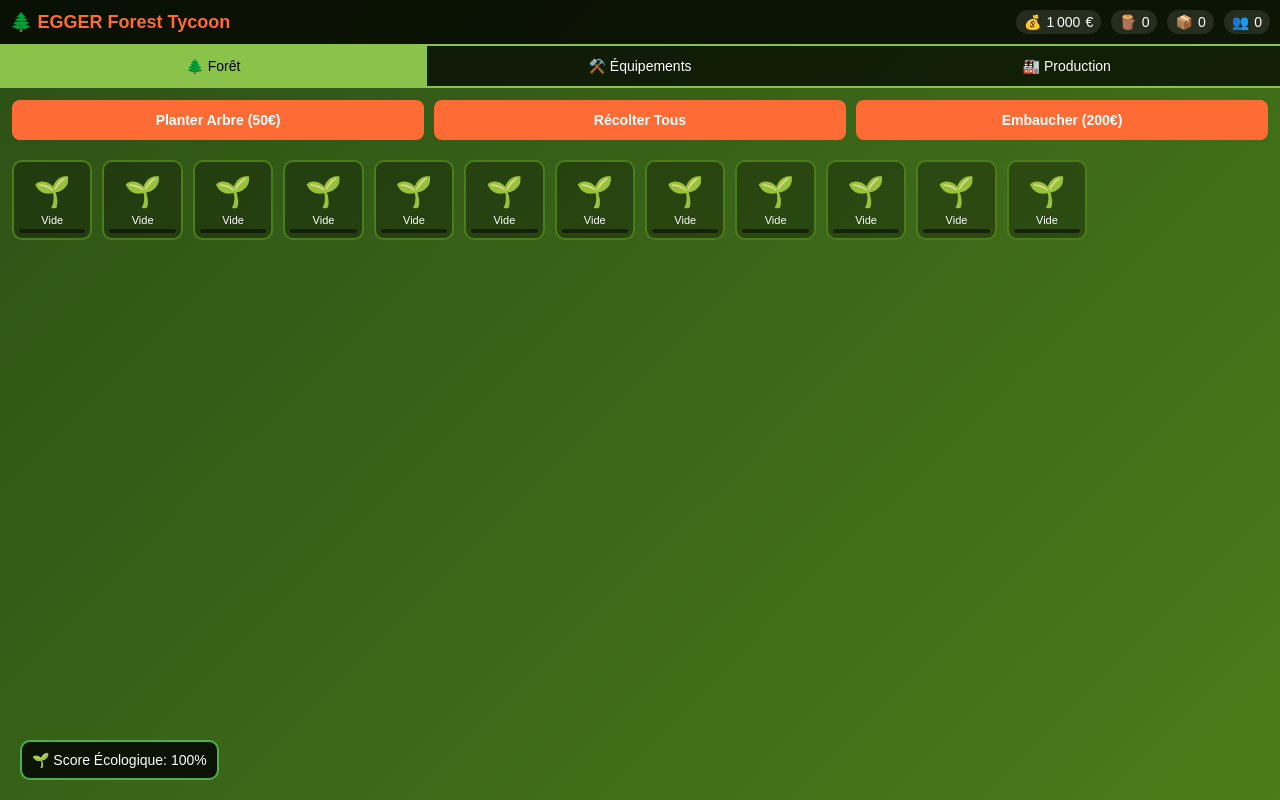
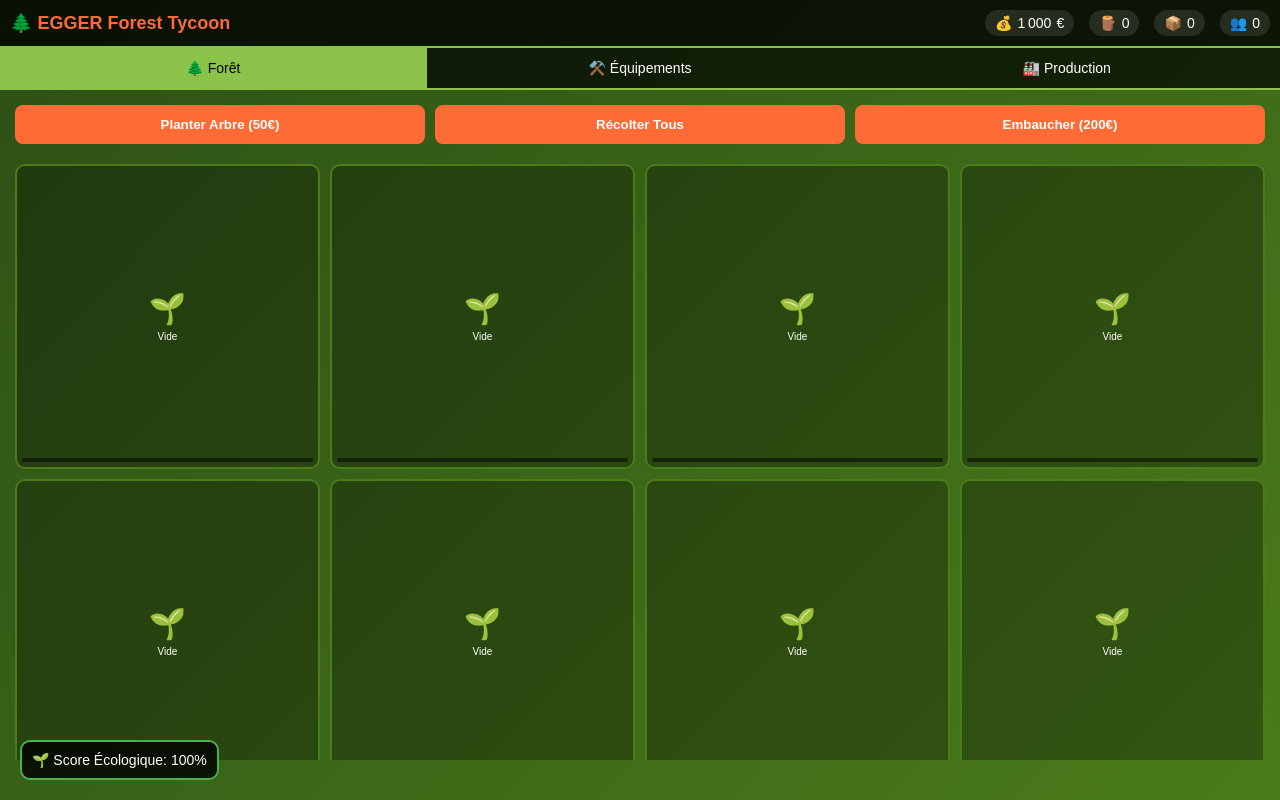
Before and after one commit to loucas40000/EGGER-Jeux, a plain HTML site: page index.html in a window 1280 px wide. Drawn offline with Linux system fonts and the light colour scheme.

Commit message:
Initial commit

```diff
--- a/index.html
+++ b/index.html
@@ -5,202 +5,75 @@
   <meta name="viewport" content="width=device-width, initial-scale=1.0" />
   <title>EGGER Forest Tycoon</title>
   <style>
-    * {
-  margin: 0;
-  padding: 0;
-  box-sizing: border-box;
-  user-select: none;
-}
-html, body {
-  height: 100%;
-  width: 100%;
-}
-body {
-  font-family: 'Arial', sans-serif;
-  background: linear-gradient(135deg, #2d5016, #4a7c1a);
-  color: white;
-  overflow: hidden;
-  height: 100vh;
-  -webkit-tap-highlight-color: transparent;
-}
-.game-container {
-  height: 100vh;
-  display: flex;
-  flex-direction: column;
-}
-.header {
-  background: rgba(0,0,0,0.8);
-  padding: 10px;
-  display: flex;
-  justify-content: space-between;
-  align-items: center;
-  border-bottom: 2px solid #8bc34a;
-}
-.logo {
-  font-weight: bold;
-  color: #ff6b35;
-  font-size: clamp(14px, 4vw, 18px);
-}
-.resources {
-  display: flex;
-  gap: 10px;
-  font-size: clamp(11px, 3vw, 14px);
-  flex-wrap: wrap;
-}
-.resource {
-  background: rgba(255,255,255,0.1);
-  padding: 4px 8px;
-  border-radius: 15px;
-  display: flex;
-  align-items: center;
-  gap: 5px;
-}
-.main-content {
-  flex: 1;
-  position: relative;
-  overflow: hidden;
-}
-.tab-buttons {
-  display: flex;
-  background: rgba(0,0,0,0.7);
-  border-bottom: 2px solid #8bc34a;
-}
-.tab-btn {
-  flex: 1;
-  padding: clamp(8px, 3vw, 12px);
-  background: transparent;
-  border: none;
-  color: white;
-  cursor: pointer;
-  transition: all 0.3s;
-  font-size: clamp(12px, 3.2vw, 14px);
-}
-.tab-btn.active {
-  background: #8bc34a;
-  color: black;
-}
-.tab-content {
-  display: none;
-  height: calc(100vh - 130px);
-  overflow-y: auto;
-  padding: 12px;
-}
+    * { margin: 0; padding: 0; box-sizing: border-box; user-select: none; }
+    body { font-family: 'Arial', sans-serif; background: linear-gradient(135deg, #2d5016, #4a7c1a); color: white; overflow: hidden; height: 100vh; }
+    .game-container { height: 100vh; display: flex; flex-direction: column; }
+    .header { background: rgba(0,0,0,0.8); padding: 10px; display: flex; justify-content: space-between; align-items: center; border-bottom: 2px solid #8bc34a; }
+    .logo { font-weight: bold; color: #ff6b35; font-size: 18px; }
+    .resources { display: flex; gap: 15px; font-size: 14px; }
+    .resource { background: rgba(255,255,255,0.1); padding: 5px 10px; border-radius: 15px; display: flex; align-items: center; gap: 5px; }
+    .main-content { flex: 1; position: relative; overflow: hidden; }
+    .tab-buttons { display: flex; background: rgba(0,0,0,0.7); border-bottom: 2px solid #8bc34a; }
+    .tab-btn { flex: 1; padding: 12px; background: transparent; border: none; color: white; cursor: pointer; transition: all 0.3s; font-size: 14px; }
+    .tab-btn.active { background: #8bc34a; color: black; }
+    .tab-content { display: none; height: calc(100vh - 130px); overflow-y: auto; padding: 15px; }
     .tab-content.active { display: block; }
 
     /* FORÊT */
-.forest-grid {
-  display: grid;
-  grid-template-columns: repeat(auto-fill, minmax(80px, 1fr));
-  gap: 10px;
-  margin-bottom: 20px;
-}
-.tree-slot {
-  aspect-ratio: 1;
-  background: rgba(0,0,0,0.3);
-  border: 2px solid #4a7c1a;
-  border-radius: 10px;
-  display: flex;
-  flex-direction: column;
-  align-items: center;
-  justify-content: center;
-  cursor: pointer;
-  position: relative;
-  transition: all 0.3s;
-}
-.tree-slot:hover {
-  border-color: #8bc34a;
-  background: rgba(139, 195, 74, 0.1);
-}
-.tree {
-  font-size: clamp(22px, 6vw, 30px);
-  margin-bottom: 5px;
-}
-.tree-info {
-  font-size: clamp(9px, 2.5vw, 11px);
-  text-align: center;
-}
-.progress-bar {
-  position: absolute;
-  bottom: 5px;
-  left: 5px;
-  right: 5px;
-  height: 4px;
-  background: rgba(0,0,0,0.5);
-  border-radius: 2px;
-  overflow: hidden;
-}
-.progress-fill {
-  height: 100%;
-  background: #8bc34a;
-  width: 0%;
-  transition: width 0.3s;
-}
-.forest-actions {
-  display: flex;
-  gap: 10px;
-  margin-bottom: 20px;
-  flex-wrap: wrap;
-}
-.action-btn {
-  flex: 1;
-  min-width: 100px;
-  padding: clamp(10px, 3vw, 12px);
-  background: #ff6b35;
-  border: none;
-  border-radius: 8px;
-  color: white;
-  font-weight: bold;
-  cursor: pointer;
-  transition: all 0.3s;
-  font-size: clamp(12px, 3vw, 14px);
-}
+    .forest-grid { display: grid; grid-template-columns: repeat(4, 1fr); gap: 10px; margin-bottom: 20px; }
+    .tree-slot { aspect-ratio: 1; background: rgba(0,0,0,0.3); border: 2px solid #4a7c1a; border-radius: 10px; display: flex; flex-direction: column; align-items: center; justify-content: center; cursor: pointer; position: relative; transition: all 0.3s; }
+    .tree-slot:hover { border-color: #8bc34a; background: rgba(139, 195, 74, 0.1); }
+    .tree { font-size: 30px; margin-bottom: 5px; }
+    .tree-info { font-size: 10px; text-align: center; }
+    .progress-bar { position: absolute; bottom: 5px; left: 5px; right: 5px; height: 4px; background: rgba(0,0,0,0.5); border-radius: 2px; overflow: hidden; }
+    .progress-fill { height: 100%; background: #8bc34a; width: 0%; transition: width 0.3s; }
+    .forest-actions { display: flex; gap: 10px; margin-bottom: 20px; }
+    .action-btn { flex: 1; padding: 12px; background: #ff6b35; border: none; border-radius: 8px; color: white; font-weight: bold; cursor: pointer; transition: all 0.3s; }
     .action-btn:hover { background: #e55a2b; transform: translateY(-2px); }
     .action-btn:disabled { background: #666; cursor: not-allowed; transform: none; }
 
     /* ÉQUIPEMENTS */
     .equipment-categories { display: grid; gap: 15px; }
     .equipment-category { background: rgba(0,0,0,0.4); border-radius: 10px; padding: 15px; border: 2px solid #4a7c1a; }
-.category-title { font-size: clamp(16px, 4vw, 18px); color: #ff6b35; margin-bottom: 10px; display: flex; align-items: center; gap: 10px; }
+    .category-title { font-size: 18px; color: #ff6b35; margin-bottom: 10px; display: flex; align-items: center; gap: 10px; }
     .equipment-list { display: grid; gap: 10px; }
-.equipment-item { background: rgba(255,255,255,0.1); border-radius: 8px; padding: 10px; display: flex; justify-content: space-between; align-items: center; border-left: 4px solid #8bc34a; flex-wrap: wrap; gap: 8px; }
+    .equipment-item { background: rgba(255,255,255,0.1); border-radius: 8px; padding: 10px; display: flex; justify-content: space-between; align-items: center; border-left: 4px solid #8bc34a; }
     .equipment-item.locked { opacity: 0.5; border-left-color: #666; }
-.equipment-info { flex: 1; min-width: 140px; }
-.equipment-name { font-weight: bold; margin-bottom: 2px; font-size: clamp(13px, 3.5vw, 15px); }
-.equipment-desc { font-size: clamp(11px, 3vw, 12px); color: #ccc; }
-.buy-btn { padding: 8px 12px; background: #8bc34a; border: none; border-radius: 5px; color: black; font-weight: bold; cursor: pointer; transition: all 0.3s; font-size: clamp(12px, 3.2vw, 14px); }
+    .equipment-info { flex: 1; }
+    .equipment-name { font-weight: bold; margin-bottom: 2px; }
+    .equipment-desc { font-size: 12px; color: #ccc; }
+    .buy-btn { padding: 8px 15px; background: #8bc34a; border: none; border-radius: 5px; color: black; font-weight: bold; cursor: pointer; transition: all 0.3s; }
     .buy-btn:hover { background: #7cb342; }
     .buy-btn:disabled { background: #666; color: #999; cursor: not-allowed; }
 
     /* PRODUCTION */
-.production-overview { display: grid; grid-template-columns: repeat(auto-fit, minmax(120px, 1fr)); gap: 15px; margin-bottom: 20px; }
+    .production-overview { display: grid; grid-template-columns: repeat(3, 1fr); gap: 15px; margin-bottom: 20px; }
     .panel-type { background: rgba(0,0,0,0.4); border-radius: 10px; padding: 15px; border: 2px solid #4a7c1a; text-align: center; }
-.panel-name { font-weight: bold; color: #ff6b35; margin-bottom: 10px; font-size: clamp(13px, 3.5vw, 15px); }
+    .panel-name { font-weight: bold; color: #ff6b35; margin-bottom: 10px; }
     .production-machines { background: rgba(0,0,0,0.4); border-radius: 10px; padding: 15px; border: 2px solid #4a7c1a; margin-bottom: 20px; }
-.machine { display: flex; justify-content: space-between; align-items: center; padding: 10px; background: rgba(255,255,255,0.1); border-radius: 8px; margin-bottom: 10px; flex-wrap: wrap; gap: 8px; }
+    .machine { display: flex; justify-content: space-between; align-items: center; padding: 10px; background: rgba(255,255,255,0.1); border-radius: 8px; margin-bottom: 10px; }
     .machine.active { border-left: 4px solid #8bc34a; }
     .production-queue { background: rgba(0,0,0,0.4); border-radius: 10px; padding: 15px; border: 2px solid #4a7c1a; }
     .queue-item { background: rgba(255,255,255,0.1); border-radius: 8px; padding: 10px; margin-bottom: 10px; position: relative; }
 
     /* SALARIÉS */
     .employees-grid { display: grid; gap: 15px; margin-top: 20px; }
-.employee-card { background: rgba(0,0,0,0.4); border-radius: 10px; padding: 15px; border: 2px solid #4a7c1a; display: flex; justify-content: space-between; align-items: center; flex-wrap: wrap; gap: 10px; }
+    .employee-card { background: rgba(0,0,0,0.4); border-radius: 10px; padding: 15px; border: 2px solid #4a7c1a; display: flex; justify-content: space-between; align-items: center; }
 
-.notification { position: fixed; top: 20px; right: 20px; background: #8bc34a; color: black; padding: 10px 20px; border-radius: 5px; z-index: 1000; font-weight: bold; animation: slideIn 0.3s ease-out; font-size: clamp(12px, 3vw, 14px); }
+    .notification { position: fixed; top: 20px; right: 20px; background: #8bc34a; color: black; padding: 10px 20px; border-radius: 5px; z-index: 1000; font-weight: bold; animation: slideIn 0.3s ease-out; }
     @keyframes slideIn { from { transform: translateX(100%); } to { transform: translateX(0); } }
 
     .particle { position: absolute; pointer-events: none; animation: float 2s ease-out forwards; z-index: 999; }
     @keyframes float { 0% { opacity: 1; transform: translateY(0) scale(1);} 100% { opacity: 0; transform: translateY(-50px) scale(1.2);} }
 
-.eco-score { position: fixed; bottom: 20px; left: 20px; background: rgba(0,0,0,0.8); padding: 10px; border-radius: 10px; border: 2px solid #4caf50; font-size: clamp(12px, 3.2vw, 14px); }
+    .eco-score { position: fixed; bottom: 20px; left: 20px; background: rgba(0,0,0,0.8); padding: 10px; border-radius: 10px; border: 2px solid #4caf50; font-size: 14px; }
 
-/* PETITS ÉCRANS */
     @media (max-width: 480px) {
       .forest-grid { grid-template-columns: repeat(3, 1fr); }
-  .resources { gap: 6px; }
-  .resource { padding: 3px 5px; font-size: 11px; }
-  .tab-content { padding: 10px; }
+      .production-overview { grid-template-columns: 1fr; }
+      .resources { gap: 8px; }
+      .resource { padding: 3px 6px; font-size: 12px; }
     }
-
   </style>
 </head>
 <body>
```
Lines whose indentation alone changed are shown as unchanged.
